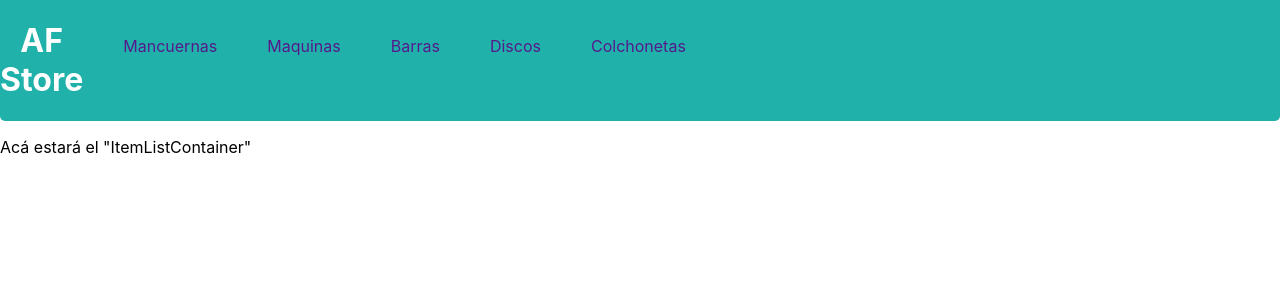
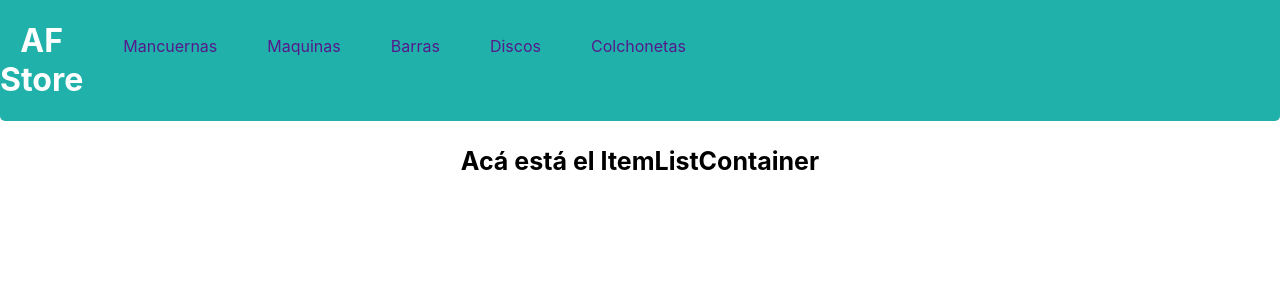
Before and after one commit to LucasOliverDev/ReactJS, a React (Create React App) app in the folder ApexFitnessStoreOliver/: page / in a window 1280 px wide. Shown: the top 300 px of the page. Built offline with nearby package versions, Linux system fonts and the light colour scheme.

Commit message:
props.greeting

```diff
--- a/ApexFitnessStoreOliver/src/App.css
+++ b/ApexFitnessStoreOliver/src/App.css
@@ -28,3 +28,9 @@ a {
   margin-left: 700px;
   margin-right: 100px;
 }
+
+.greeting {
+  text-align: center;
+  font-size: 25px;
+  font-weight: bold;
+}
--- a/ApexFitnessStoreOliver/src/App.js
+++ b/ApexFitnessStoreOliver/src/App.js
@@ -6,7 +6,7 @@ function App() {
   return (
     <div className="App">
       <NavBar/>
-      <ItemListContainer/>
+      <ItemListContainer greeting="Acá está el ItemListContainer" />
     </div>
   );
 }
--- a/ApexFitnessStoreOliver/src/Components/ItemListContainer/index.js
+++ b/ApexFitnessStoreOliver/src/Components/ItemListContainer/index.js
@@ -1,7 +1,9 @@
 import React, {Component} from 'react';
 
-export class ItemListContainer extends Component {
-    render() {
-        return <p>Acá estará el "ItemListContainer"</p>
-    }
+export const ItemListContainer = (props) => {
+    return (
+         <p className="greeting">
+            {props.greeting}
+        </p>
+    )
 }
```
